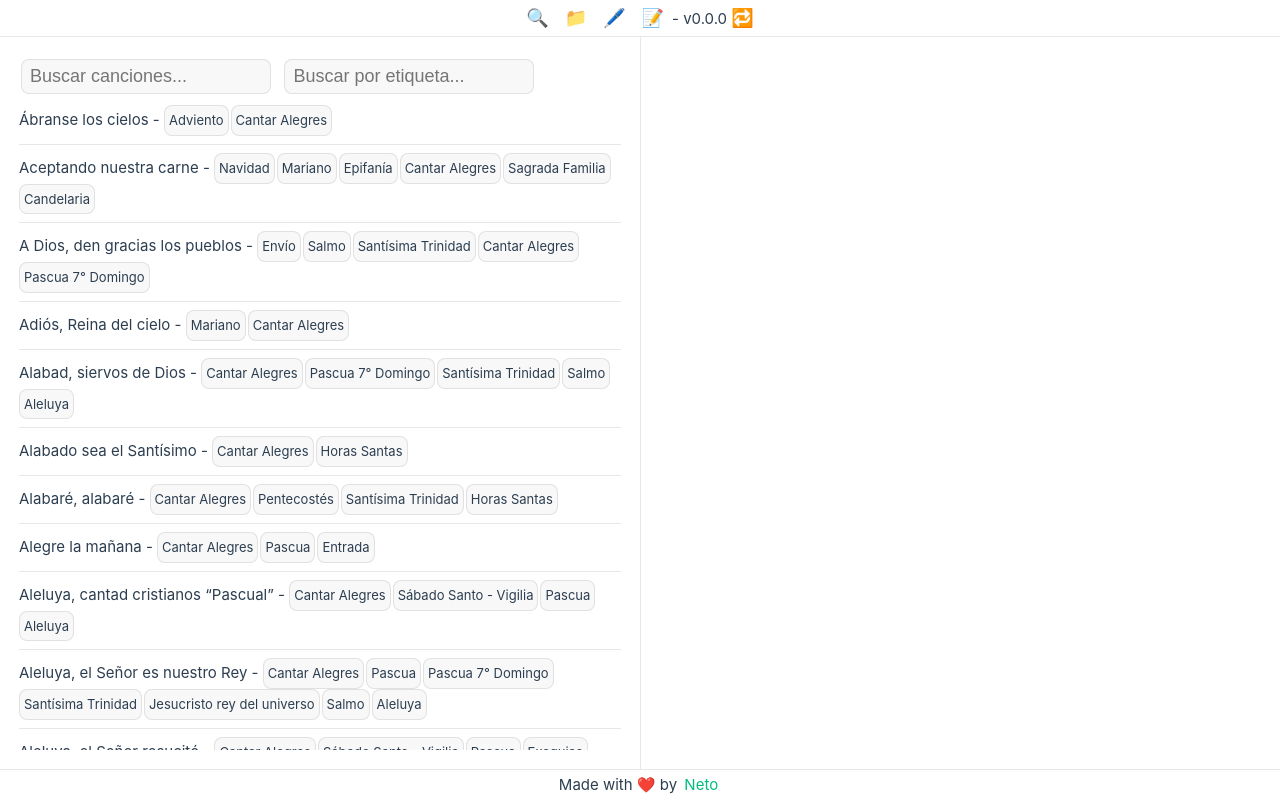
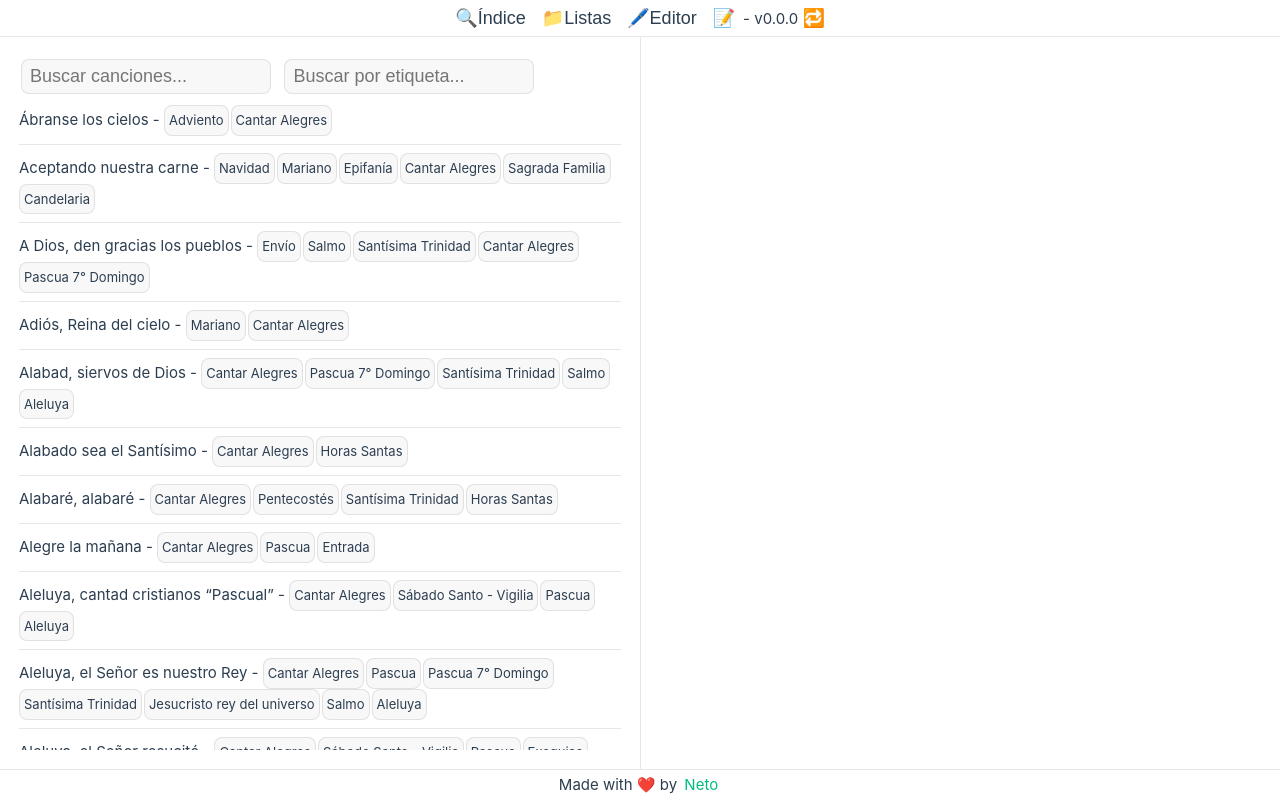
Before and after one commit to netor82/cancionero, a Vue app: page / in a window 1280 px wide. Built offline with nearby package versions, Linux system fonts and the light colour scheme.

Commit message:
Buttons with text

```diff
--- a/src/App.vue
+++ b/src/App.vue
@@ -10,7 +10,8 @@ import SongEditor from './components/songs/SongEditor.vue';
 import Projects from './components/projects/Projects.vue';
 import Version from './components/version/Version.vue';
 
-const editMode = window.location.hostname === 'localhost' || window.location.search.indexOf('edit=1') > 0;
+const localhost = window.location.hostname === 'localhost';
+const editMode = localhost || window.location.search.indexOf('edit=1') > 0;
 
 onMounted(() => {
     initiator.init();
@@ -21,11 +22,11 @@ onMounted(() => {
   <div class="app-layout">
     <header>
       <div class="wrapper">
-        <button @click="store.section.setActive(Sections.Songs)">🔍</button>
-        <button @click="store.section.setActive(Sections.Projects)">📁</button>
-        <button @click="store.section.setActive(Sections.Editor)" v-if="editMode">🖊️</button>
-        <button @click="store.section.setActive(Sections.SongEditor)" v-if="editMode">📝</button>
-        <button @click="store.section.setActive(Sections.Lyrics)" class="hidden-big">🎵</button>
+        <button @click="store.section.setActive(Sections.Songs)">🔍Índice</button>
+        <button @click="store.section.setActive(Sections.Projects)">📁Listas</button>
+        <button @click="store.section.setActive(Sections.Editor)" v-if="editMode">🖊️Editor</button>
+        <button @click="store.section.setActive(Sections.SongEditor)" v-if="localhost">📝</button>
+        <button @click="store.section.setActive(Sections.Lyrics)" class="hidden-big">🎵Letras</button>
         <Version />
       </div>
     </header>
--- a/src/assets/main.css
+++ b/src/assets/main.css
@@ -12,6 +12,7 @@ button{
   font-size: large;
   border: 0;
   padding: 4px 8px;
+  color: var(--color-text);
 }
 
 input {
--- a/src/components/lyrics/Editor.vue
+++ b/src/components/lyrics/Editor.vue
@@ -45,7 +45,7 @@ function loadLyrics() {
 function saveLyric() {
     if (!lyrics.value) return;
     lyricsService.save(lyrics.value).then(() => {
-        message.value = `🎉 Lyrics saved successfully!`
+        message.value = `🎉 ¡Letra guardada!`
     }).catch((error) => {
         message.value = `Error: ${error.message}`
     });
@@ -161,6 +161,8 @@ const processNotes = (line: string) : Note[] => {
     // split line by any whitespace and return array of notes
     const parts = line.split(/\s+/)
     for (let i = 0; i < parts.length; i++) {
+        if(!parts[i].trim()) continue;
+
         const note = fromNameToNote(parts[i], i)
         notes.push(note)
     }
@@ -242,12 +244,12 @@ function exportLyrics() {
 
         <div v-if="lyrics" class="lyrics-content" style="position:relative;padding-top: 10px;font-size:22px" @mouseup.left.prevent="onMouseUp">
             <button @click="saveLyric">💾</button>
-            <div class="ruler" style="left:10ch">1</div>
-            <div class="ruler" style="left:20ch">2</div>
-            <div class="ruler" style="left:30ch">3</div>
-            <div class="ruler" style="left:40ch">4</div>
-            <div class="ruler" style="left:50ch">5</div>
-            <div class="ruler" style="left:60ch">6</div>
+            <div class="ruler" style="left:10ch">10</div>
+            <div class="ruler" style="left:20ch">20</div>
+            <div class="ruler" style="left:30ch">30</div>
+            <div class="ruler" style="left:40ch">40</div>
+            <div class="ruler" style="left:50ch">50</div>
+            <div class="ruler" style="left:60ch">60</div>
             <div v-for="(notes, index) in lyrics.notes" :key="index">
                 <p class="chords">
                     <Chord v-for="chord in notes" :chord="chord" :transpose="0"
@@ -264,7 +266,7 @@ function exportLyrics() {
 
 <style>
 .ruler {
-    font-family: 'Courier New', Courier, monospace;
+    font-family: monospace, 'Courier New', Courier;
     border-left: 1px dotted var(--color-border);
     position: absolute;
     top: -15px;
--- a/src/components/projects/Project.vue
+++ b/src/components/projects/Project.vue
@@ -51,9 +51,9 @@ const swapSong = (indexA: number, indexB: number) => {
     <div class="controls">
         <slot name="controls" />
         <div class="inline">
-            <button @click="cloneProject" title="Clonar">🈁</button>
-            <button @click="confirmDelete" title="Eliminar">❌</button>
-            <button @click="projectService.export(props.project)" title="Exportar">⬇️</button>
+            <button @click="cloneProject">🈁Clonar</button>
+            <button @click="confirmDelete">❌Borrar</button>
+            <button @click="projectService.export(props.project)">⬇️Descargar</button>
         </div>
     </div>
     <div class="project">
--- a/src/components/projects/ProjectSong.vue
+++ b/src/components/projects/ProjectSong.vue
@@ -1,8 +1,9 @@
 <script setup lang="ts">
 import type { Project } from '@/core/interfaces/project';
 import { computed } from 'vue';
-import { store } from '@/core/store';
+import { store as gStore } from '@/core/store';
 import projectService from '@/core/services/project-service';
+import { Sections } from '@/core/enums/sections';
 
 
 const props = defineProps<{
@@ -11,7 +12,7 @@ const props = defineProps<{
 }>()
 
 const song = computed(() => {
-    return store.songs.find(s => s.id === props.id) || null
+    return gStore.songs.find(s => s.id === props.id) || null
 })
 
 const removeSong = () => {
@@ -23,7 +24,8 @@ const removeSong = () => {
 }
 
 const selectSong = () => {
-    store.song = song.value
+    gStore.song = song.value
+    gStore.section.setActive(Sections.Lyrics);
 }
 
 </script>
--- a/src/components/projects/Projects.vue
+++ b/src/components/projects/Projects.vue
@@ -35,7 +35,7 @@ const handleFileUpload = (event: Event) => {
 
     <div v-if="!gStore.project">
       <div class="controls">
-        <button @click="showUpload = !showUpload" title="Importar">{{ showUpload ? '🔙' : '📤' }} </button>
+        <button @click="showUpload = !showUpload" title="Importar">{{ showUpload ? '🔙' : '📤Importar' }} </button>
         <input v-if="showUpload" type="file" ref="file" accept=".json" @change="handleFileUpload" />
 
         <AddProject v-if="!showUpload" />
@@ -53,7 +53,7 @@ const handleFileUpload = (event: Event) => {
 
       <Project :project="gStore.project">
         <template #controls>
-          <button @click="gStore.project = null">🔙</button>
+          <button @click="gStore.project = null">🔙Volver</button>
         </template>
       </Project>
     </div>
--- a/src/components/projects/SongControl.vue
+++ b/src/components/projects/SongControl.vue
@@ -1,7 +1,7 @@
 <script setup lang="ts">
 import projectService from '@/core/services/project-service'
 import { store } from '@/core/store'
-import { computed, toRaw } from 'vue'
+import { computed } from 'vue'
 
 const project = computed(() => store.project)
 const added = computed(() => store.projectHas(store.song!.id))
```
